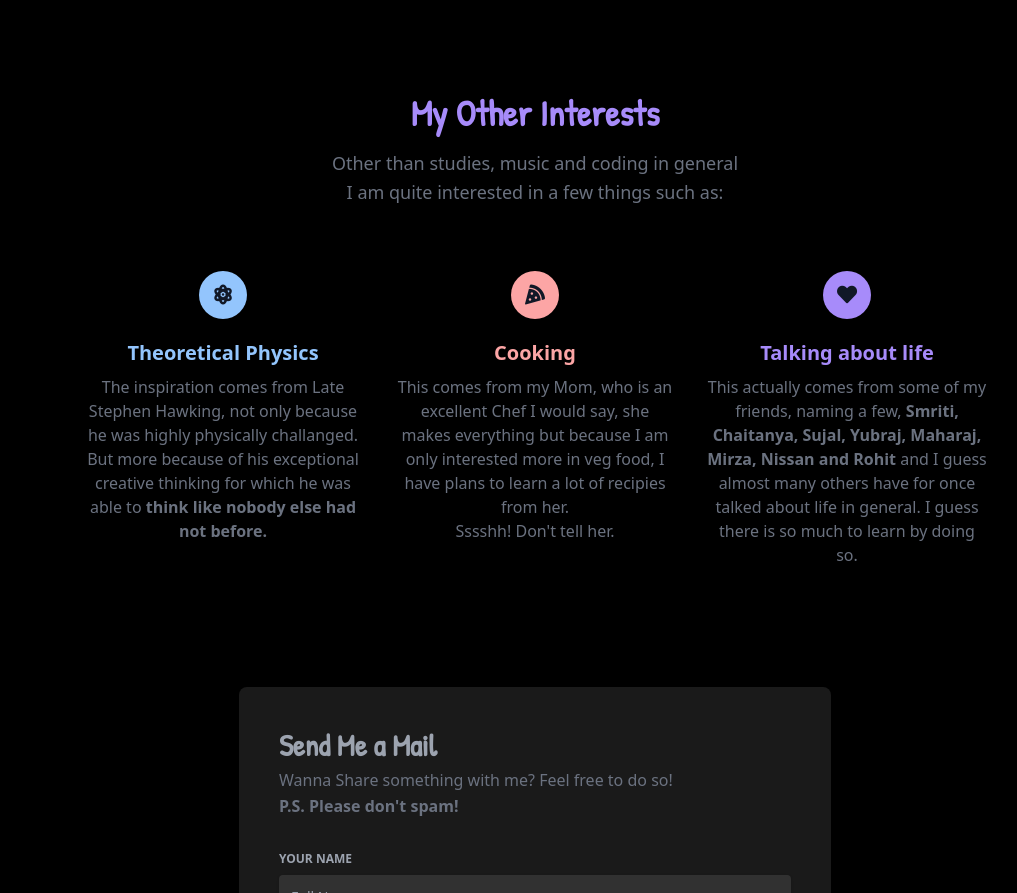
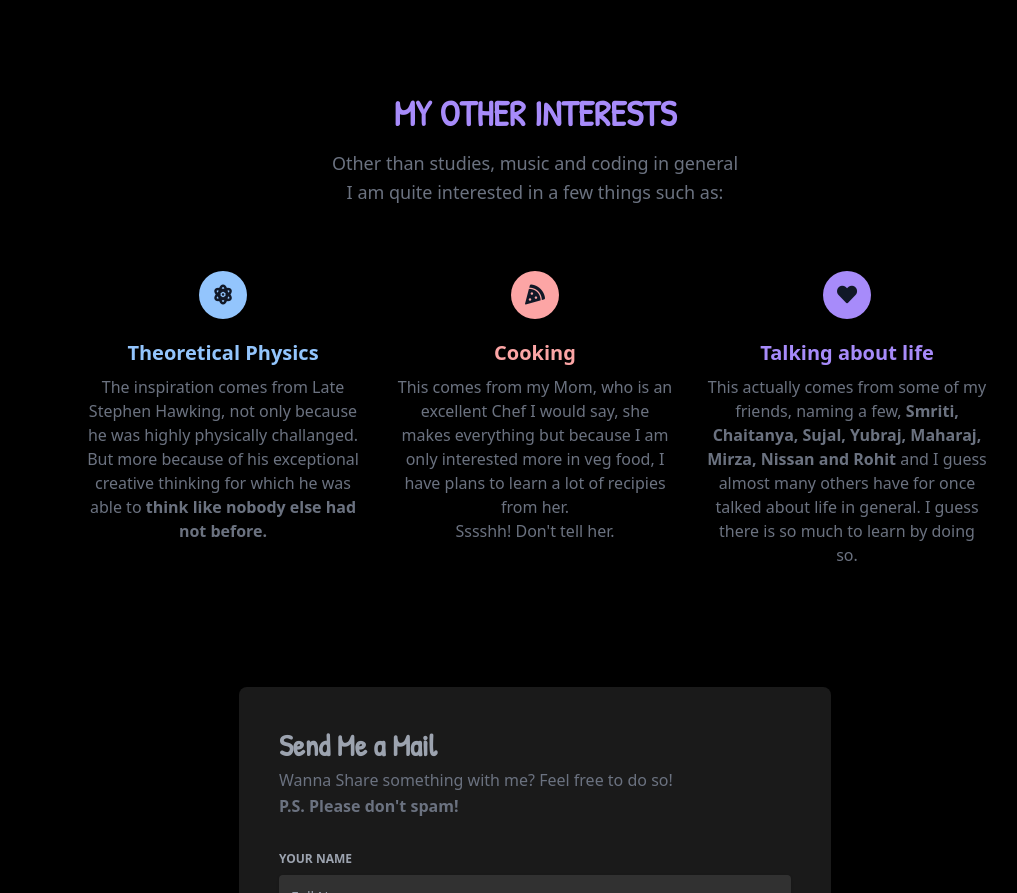
Before and after one commit to sssjbh/sssjbh.github.io, a plain HTML site: page index.html in a window 1280 px wide. Shown: the part 2905-3798 px from the top of the page, without its empty margins (105-1122 px from the left). Drawn offline with nearby package versions, Linux system fonts and the light colour scheme.

Commit message:
minor change

```diff
--- a/index.html
+++ b/index.html
@@ -607,7 +607,7 @@
         <div class="container mx-auto px-4 pt-16 lg:pt-24 lg:pb-64">
           <div class="flex flex-wrap text-center justify-center">
             <div class="w-full lg:w-6/12 px-4">
-              <h2 class="text-4xl font-semibold text-white text-purple-400 hand">My Other Interests</h2>
+              <h2 class="text-4xl font-semibold text-white text-purple-400 hand">MY OTHER INTERESTS</h2>
               <p class="text-lg leading-relaxed mt-4 mb-4 text-gray-500">
               Other than studies, music and coding in general <br>I am quite interested
                 in a few things such as:
```
